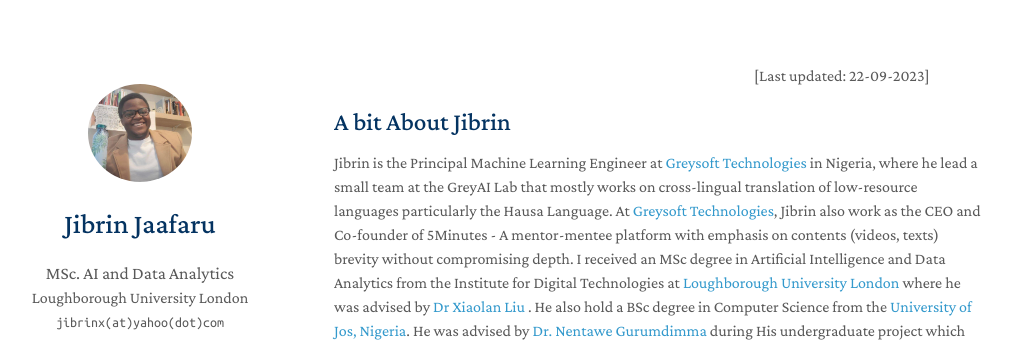
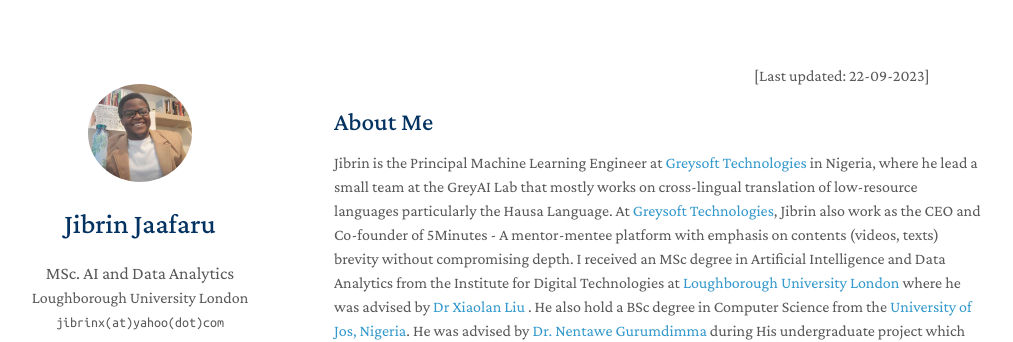
Before and after one commit to jibrinx/jibrinx.github.io, a Jekyll site: the page built from index.md, in a window 1280 px wide and 1190 px high. Shown: the top 342 px of the window, without its empty margins (136-1149 px from the left). Built offline with Jekyll 4.4.1, drawn with Linux system fonts in a browser that asks for light colours; nearby versions of some CDN libraries; a style sheet for code colours, icons or effects is not loaded.

Commit message:
Update index.md

```diff
--- a/index.md
+++ b/index.md
@@ -2,7 +2,7 @@
 layout: homepage
 ---
 &nbsp;&nbsp;&nbsp;&nbsp;&nbsp;&nbsp;&nbsp;&nbsp;&nbsp;&nbsp;&nbsp;&nbsp;&nbsp;&nbsp;&nbsp; &nbsp;&nbsp;&nbsp;&nbsp;&nbsp;&nbsp;&nbsp;&nbsp;&nbsp;&nbsp;&nbsp;&nbsp;&nbsp;&nbsp;&nbsp;&nbsp;&nbsp;&nbsp;&nbsp;&nbsp;&nbsp;&nbsp;&nbsp;&nbsp;&nbsp;&nbsp;&nbsp;&nbsp;&nbsp;&nbsp;&nbsp;&nbsp;&nbsp;&nbsp;&nbsp;&nbsp;&nbsp;&nbsp;&nbsp;&nbsp;&nbsp;&nbsp;&nbsp;&nbsp;&nbsp; &nbsp;&nbsp;&nbsp;&nbsp;&nbsp;&nbsp;&nbsp;&nbsp;&nbsp;&nbsp;&nbsp;&nbsp;&nbsp;&nbsp;&nbsp;&nbsp;&nbsp;&nbsp;&nbsp;&nbsp;&nbsp;&nbsp;&nbsp;&nbsp;&nbsp;&nbsp;&nbsp;&nbsp;&nbsp;&nbsp;&nbsp;&nbsp;&nbsp;&nbsp;&nbsp;&nbsp;&nbsp;&nbsp;&nbsp;&nbsp;&nbsp;&nbsp;&nbsp;&nbsp;&nbsp; &nbsp;&nbsp;&nbsp;&nbsp;&nbsp;&nbsp;&nbsp;&nbsp;&nbsp;&nbsp;&nbsp;&nbsp;&nbsp;&nbsp;&nbsp;&nbsp;&nbsp;&nbsp;&nbsp;&nbsp;&nbsp;&nbsp;&nbsp;&nbsp;&nbsp;&nbsp;&nbsp;&nbsp;&nbsp;&nbsp;&nbsp;&nbsp;[Last updated: 22-09-2023]
-## A bit About Jibrin
+## About Me
 
 
 Jibrin is the Principal Machine Learning Engineer at <a href="https://greysoft.ng">Greysoft Technologies</a> in Nigeria, where he lead a small team at the GreyAI Lab that mostly works on cross-lingual translation of low-resource languages particularly the Hausa Language. At <a href="https://greysoft.ng">Greysoft Technologies</a>, Jibrin also work as the CEO and Co-founder of 5Minutes - A mentor-mentee platform with emphasis on contents (videos, texts) brevity without compromising depth. I received an MSc degree in Artificial Intelligence and Data Analytics from the Institute for Digital Technologies at  <a href="https://www.lborolondon.ac.uk/study/masters-degrees/artificial-intelligence-data-analytics/"> Loughborough University London </a> where he was advised by <a href="https://www.lborolondon.ac.uk/about/staff/dr-xiaolan-liu/">Dr Xiaolan Liu </a>. He also hold a BSc degree in Computer Science from the <a href="https://unijos.edu.ng">University of Jos, Nigeria</a>. He was advised by  <a href="https://scholar.google.com/citations?user=q9VpwWEAAAAJ&hl=enDr. Nentawe Gurumdimma)"> Dr. Nentawe Gurumdimma</a> during His undergraduate project which focused on the automatic screening of precancerous cervical lesions from pap smear images using transfer learning. He is also an active member of ACM Special Interest Group (SigEcon)since 2020), Black in AI, and Data Science Nigeria.
```
